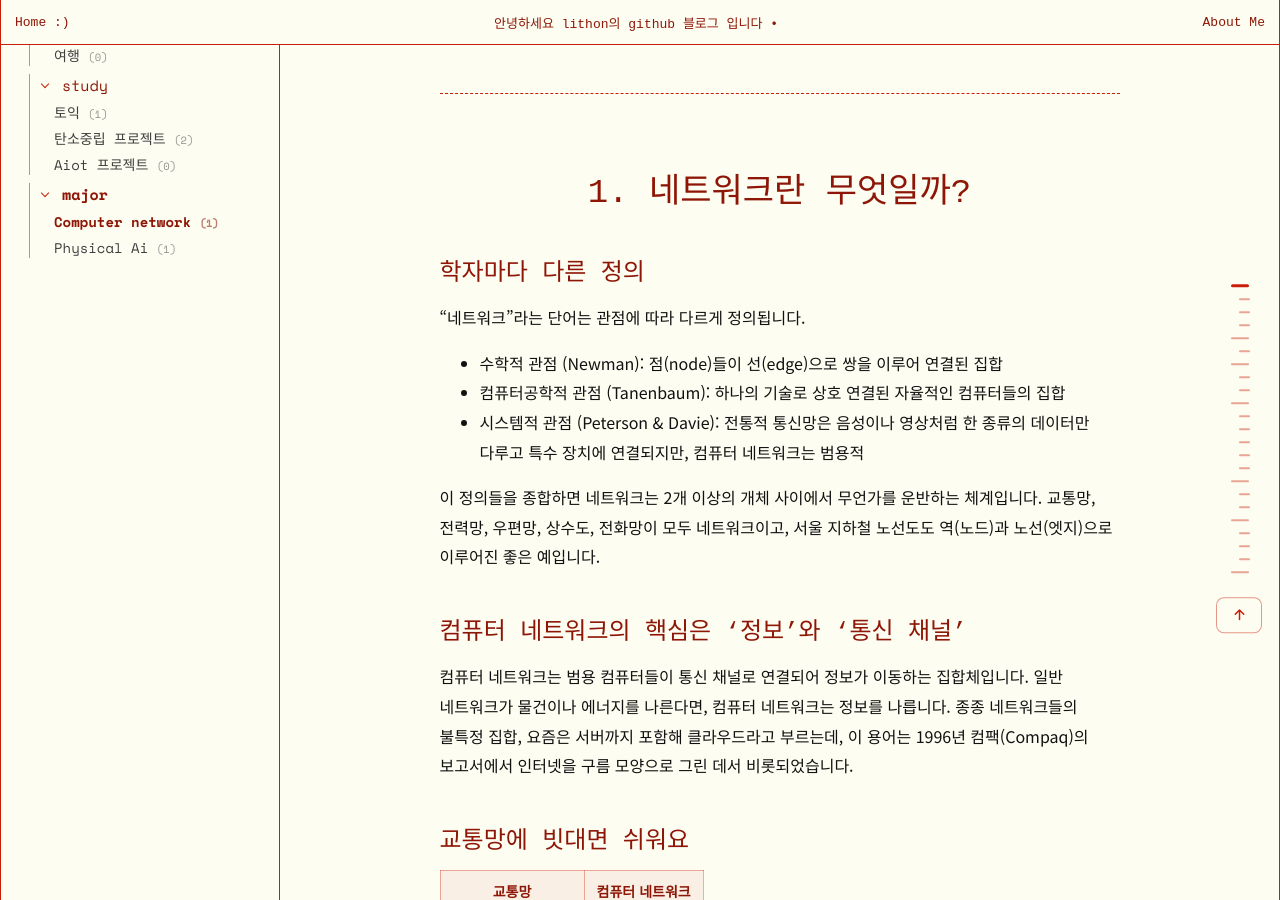
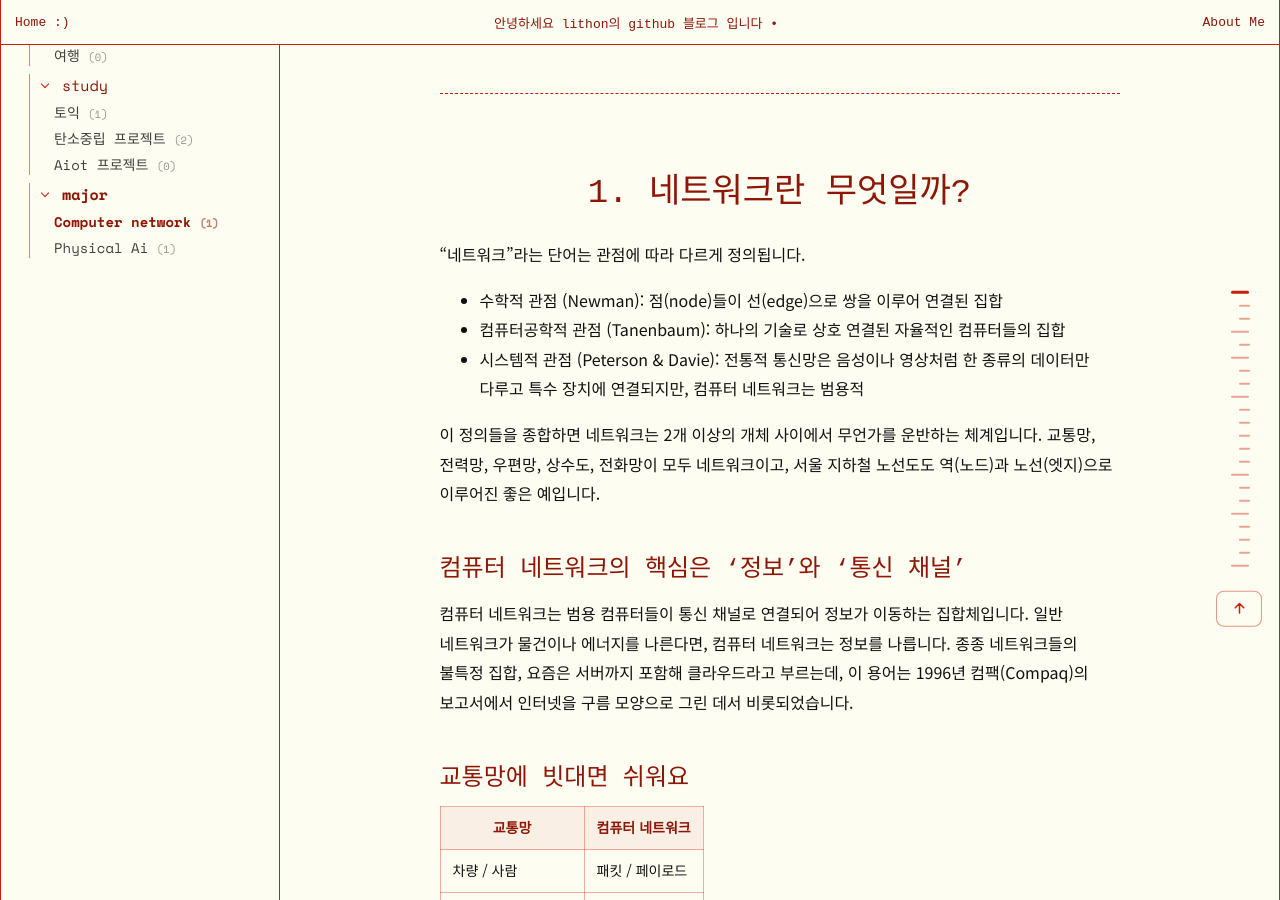
Before and after one commit to lithonhaeun/lithonhaeun.github.io, a Jekyll site: the page built from _posts/2026-09-28-컴퓨터 네트워크 [개념, 역사, 프로토콜].md, in a window 1280 px wide and 900 px high, scrolled down 542 px. Built offline with Jekyll 4.4.1, drawn with Linux system fonts in a browser that asks for light colours; some web fonts are replaced; comment, search, counter and statistics services are not loaded.

Commit message:
네트워크 개요 포스트 수정

```diff
--- a/_posts/2026-09-28-컴퓨터 네트워크 [개념, 역사, 프로토콜].md
+++ b/_posts/2026-09-28-컴퓨터 네트워크 [개념, 역사, 프로토콜].md
@@ -11,9 +11,6 @@ description: 컴퓨터 네트워크 개요
 ---
 
 ## 1. 네트워크란 무엇일까?
-
-### 학자마다 다른 정의
-
 "네트워크"라는 단어는 관점에 따라 다르게 정의됩니다.
 
 - 수학적 관점 (Newman): 점(node)들이 선(edge)으로 쌍을 이루어 연결된 집합
```
